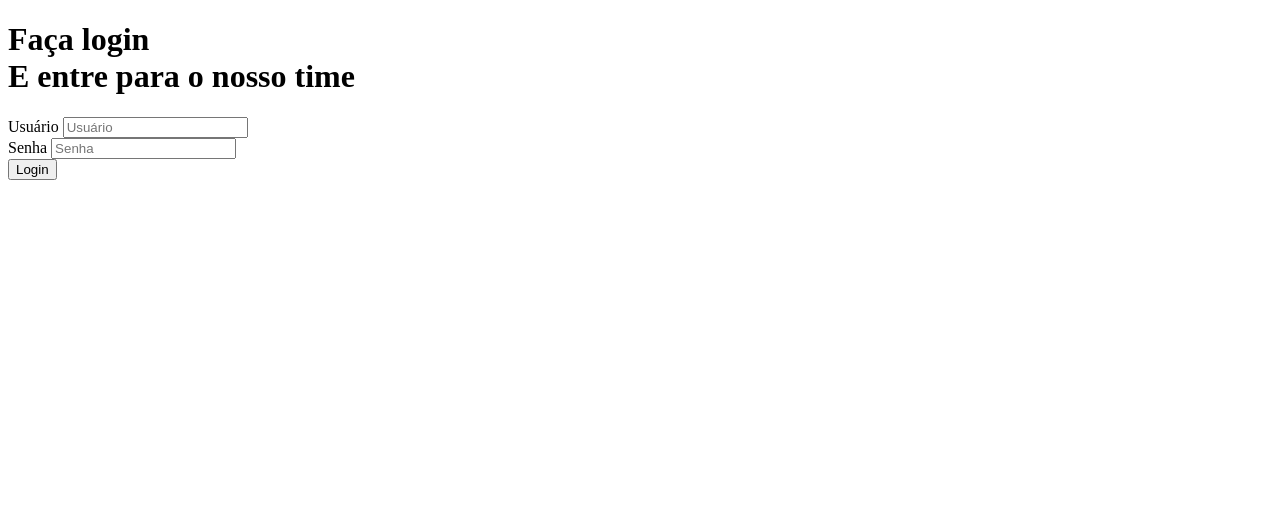
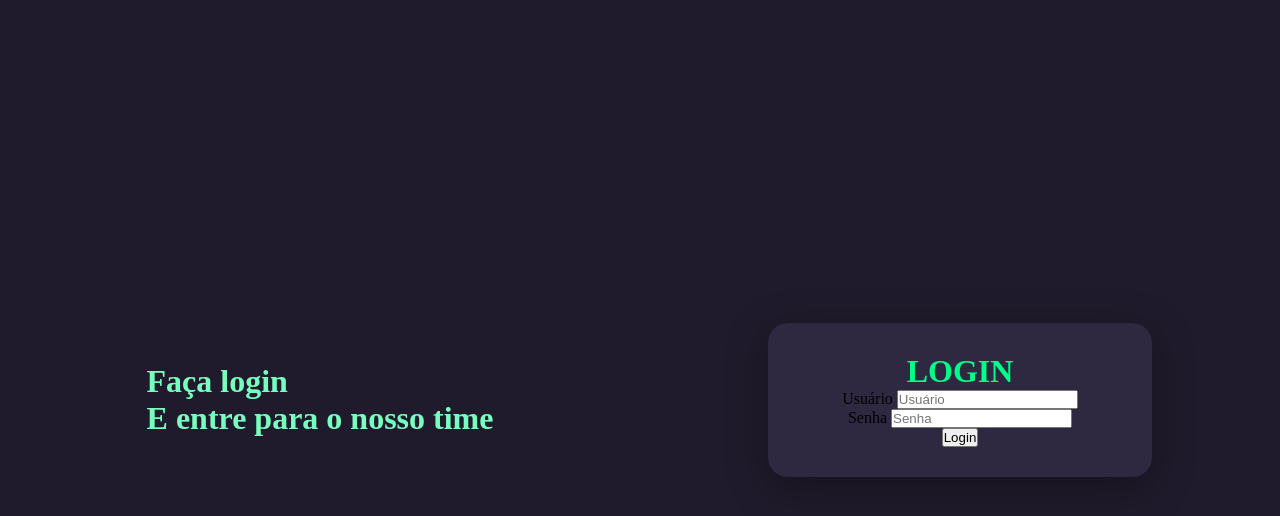
Before and after one commit to Antonioaugust0/login-form-project, a plain HTML site: page index.html in a window 1280 px wide. Drawn offline with Linux system fonts and the light colour scheme.

Commit message:
creating login card body

```diff
--- a/index.html
+++ b/index.html
@@ -5,6 +5,7 @@
   <meta http-equiv="X-UA-Compatible" content="IE=edge" />
   <meta name="viewport" content="width=device-width, initial-scale=1.0" />
   <title>Login</title>
+  <link rel="stylesheet" href="style.css">
 </head>
 <body>
   <div class="main-login">
@@ -13,6 +14,7 @@
     </div>
     <div class="right-login">
       <div class="card-login">
+        <h1>login</h1>
         <div class="textfield">
           <label for="usuario">Usuário</label>
           <input type="text" name="usuario" placeholder="Usuário">
--- a/style.css
+++ b/style.css
@@ -3,3 +3,52 @@ html, * {
   padding: 0;
   box-sizing: border-box;
 }
+
+.main-login {
+  width: 100vw;
+  height: 100vh;
+  display: flex;
+  justify-content: center;
+  align-items: center;
+  background-color: #201b2c;
+}
+
+.left-login {
+  width: 50vw;
+  height: 100vh;
+  display: flex;
+  flex-direction: column;
+  justify-content: center;
+  align-items: center;
+}
+
+.left-login > h1 {
+  color: #77ffc0;
+}
+
+.right-login {
+  width: 50vw;
+  height: 100vh;
+  display: flex;
+  justify-content: center;
+  align-items: center;
+}
+
+.card-login {
+  width: 60%;
+  padding: 30px 35px;
+  display: flex;
+  flex-direction: column;
+  justify-content: center;
+  align-items: center;
+  border-radius: 20px;
+  box-shadow: 0px 10px 40px #00000056;
+  background-color: #2f2841;
+}
+
+.card-login > h1 {
+  color: #00ff88;
+  text-transform: uppercase;
+  font-weight: 800;
+  margin: 0;
+}
```
